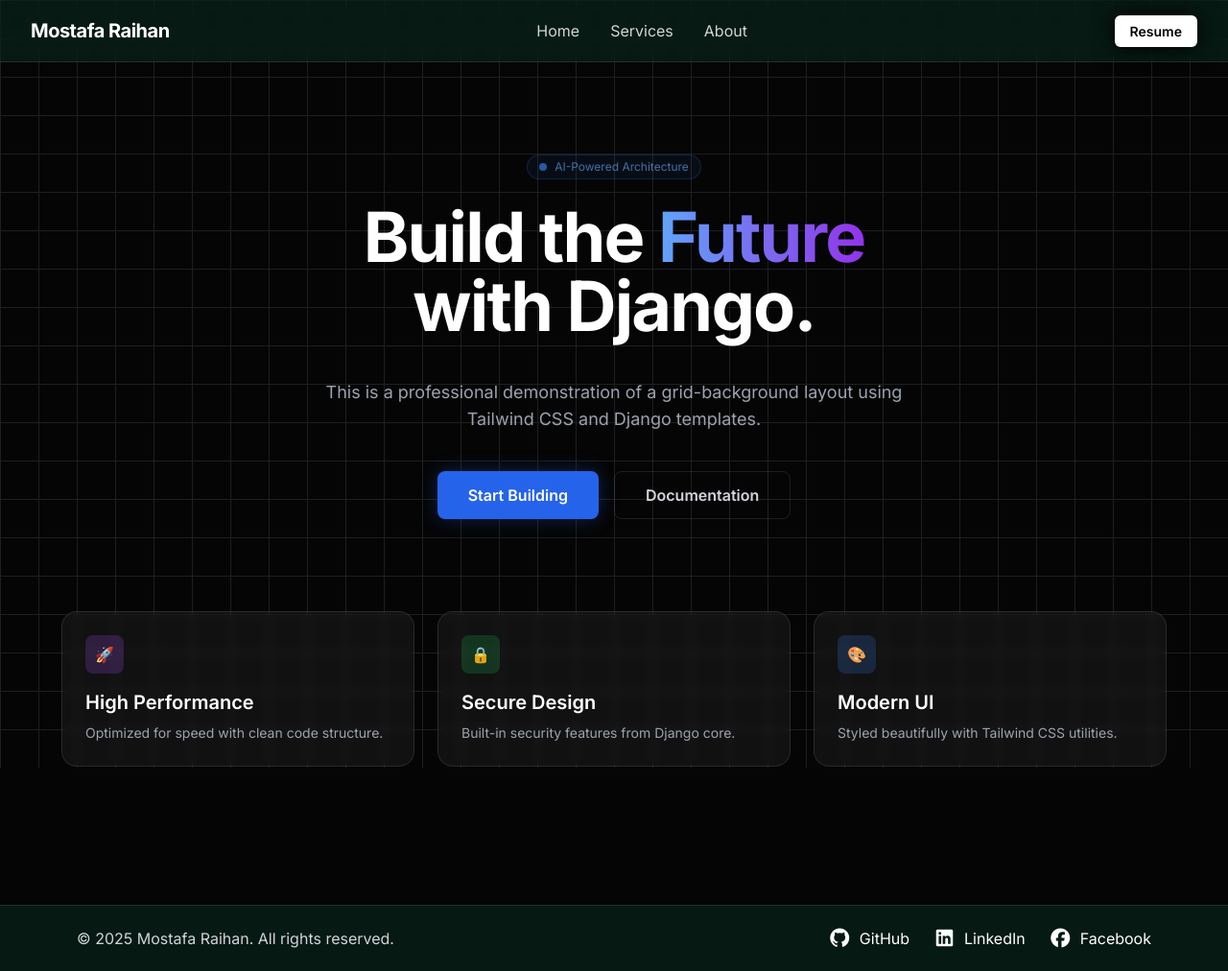
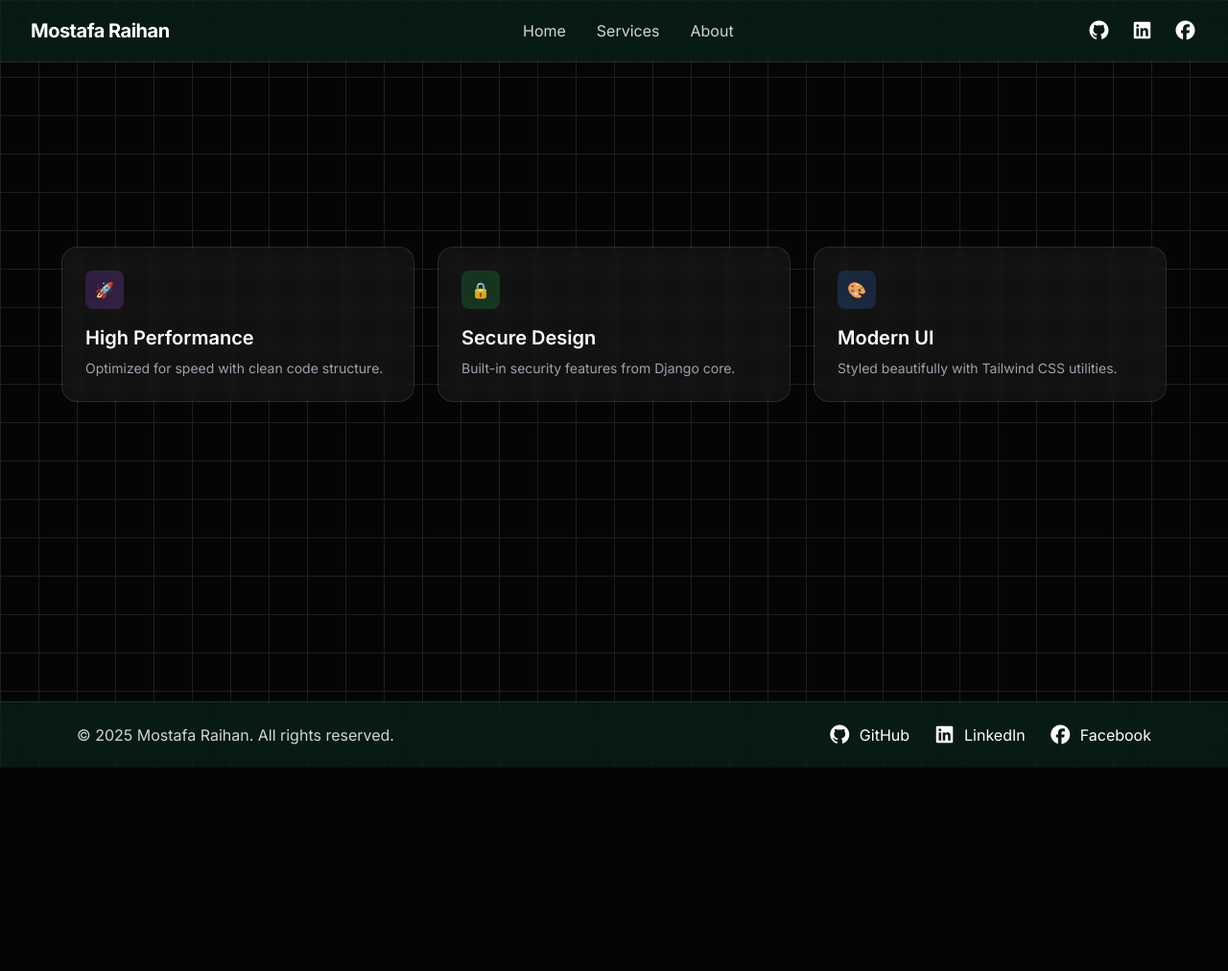
Before and after one commit to mostafaraihan/Django_Portfolio, a Django app: page / in a window 1280 px wide. Shown: the whole page at 96% size. After the commit the page ends 800 px from the top, so only its background shows below. Run offline with Django 5.2, Linux system fonts and the light colour scheme; some libraries are stand-ins or nearby versions.

Commit message:
compnemt make

```diff
--- a/templates/index.html
+++ b/templates/index.html
@@ -1,32 +1,8 @@
 {% extends 'layout/layout.html' %}
 
-{% block title %}Home - AI Dashboard{% endblock %}
+{% block content %}
 
-{% block content %}
 <div class="relative max-w-7xl mx-auto px-4 sm:px-6 lg:px-8 py-24 flex flex-col items-center text-center">
-
-    <div class="inline-flex items-center gap-2 px-3 py-1 rounded-full border border-blue-500/30 bg-blue-500/10 text-blue-400 text-xs font-medium mb-6 animate-pulse">
-        <span class="w-2 h-2 rounded-full bg-blue-500"></span>
-        AI-Powered Architecture
-    </div>
-
-    <h1 class="text-5xl md:text-7xl font-extrabold text-white tracking-tight mb-6">
-        Build the <span class="text-transparent bg-clip-text bg-gradient-to-r from-blue-400 to-purple-600">Future</span>
-        <br> with Django.
-    </h1>
-
-    <p class="mt-4 max-w-2xl text-lg text-gray-400">
-        This is a professional demonstration of a grid-background layout using Tailwind CSS and Django templates.
-    </p>
-
-    <div class="mt-10 flex gap-4">
-        <button class="px-8 py-3 rounded-lg bg-blue-600 hover:bg-blue-500 text-white font-semibold transition-all shadow-[0_0_20px_rgba(37,99,235,0.3)]">
-            Start Building
-        </button>
-        <button class="px-8 py-3 rounded-lg border border-white/10 hover:bg-white/5 text-gray-300 font-semibold transition-all">
-            Documentation
-        </button>
-    </div>
 
     <div class="grid grid-cols-1 md:grid-cols-3 gap-6 mt-24 w-full text-left">
         <div class="p-6 rounded-2xl border border-white/10 bg-white/5 backdrop-blur-sm hover:border-white/20 transition-all group">
--- a/templates/layout/layout.html
+++ b/templates/layout/layout.html
@@ -66,10 +66,24 @@
 
                 <!-- CTA -->
                 <div class="block">
-                    <a href="#"
-                       class="bg-white text-black hover:bg-green-500 px-4 py-2 rounded-md text-sm font-semibold transition-colors transition-all shadow-[0_0_25px_#000]">
-                       Resume
-                    </a>
+
+            <!-- Right social icons -->
+            <div class="flex items-center gap-5">
+                <!-- GitHub icon -->
+                <a href="#" class="flex items-center text-white hover:text-gray-300 transition gap-2">
+                    <i class="fab fa-github text-xl"></i>
+                </a>
+
+                <!-- LinkedIn icon -->
+                <a href="#" class="flex items-center text-white hover:text-gray-300 transition gap-2">
+                    <i class="fab fa-linkedin text-xl"></i>
+                </a>
+
+                <!-- Facebook icon -->
+                <a href="#" class="flex items-center text-white hover:text-gray-300 transition gap-2">
+                    <i class="fab fa-facebook text-xl"></i>
+                </a>
+            </div>
                 </div>
 
             </div>
```
Also changed, not shown: templates/components/home/hero.html (added, +24 -0 lines), 1 other file.
